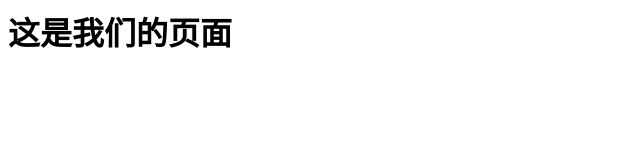
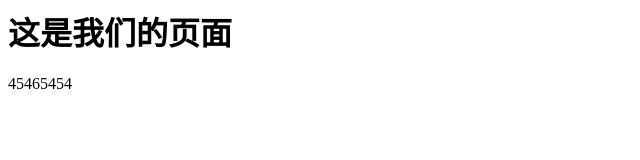
Before and after one commit to lpm0205/ourTeamDemo, a plain HTML site: page index.html in a window 1280 px wide. Shown: the full height of the page, 0-640 px from the left. Drawn offline with Linux system fonts and the light colour scheme.

Commit message:
Update index.html
xiaomademo

```diff
--- a/index.html
+++ b/index.html
@@ -1 +1,2 @@
 <h1>这是我们的页面</h1>
+<p>45465454</p>
```
